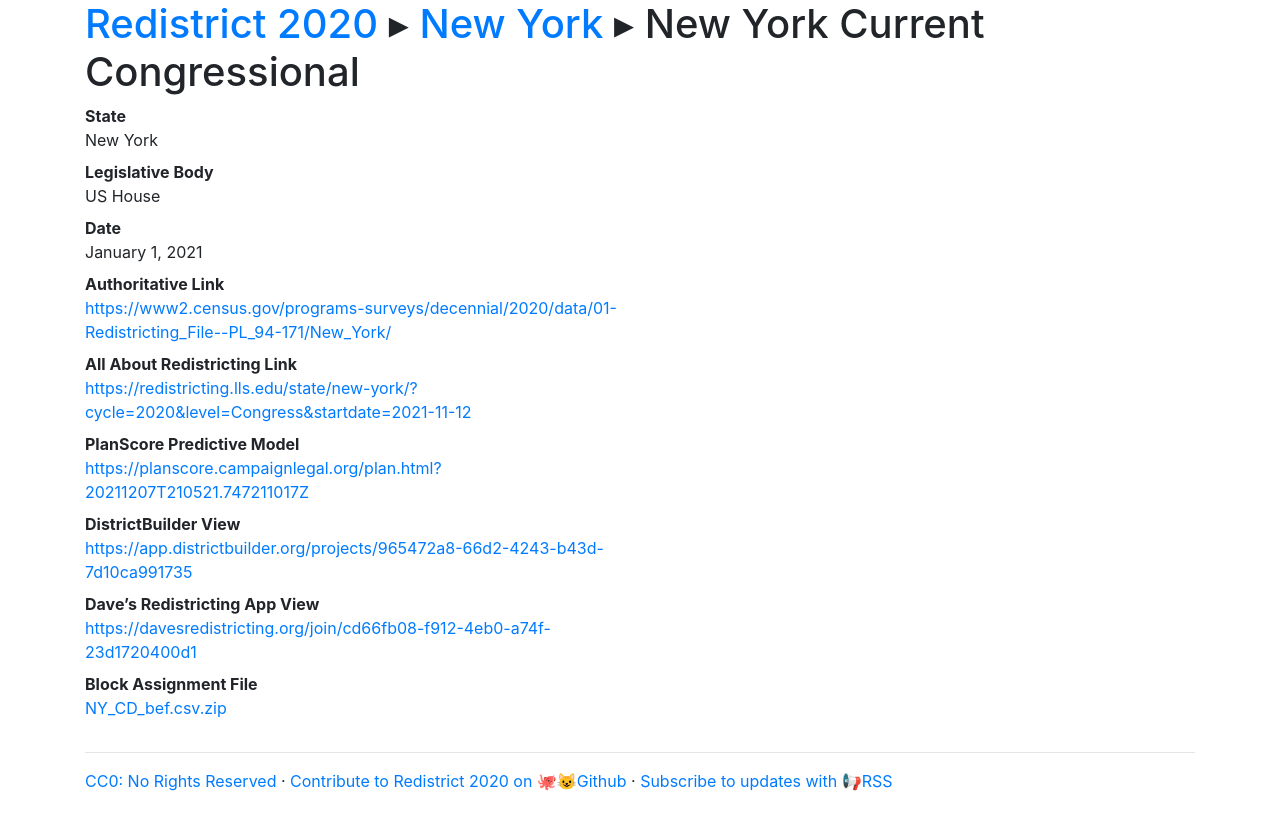
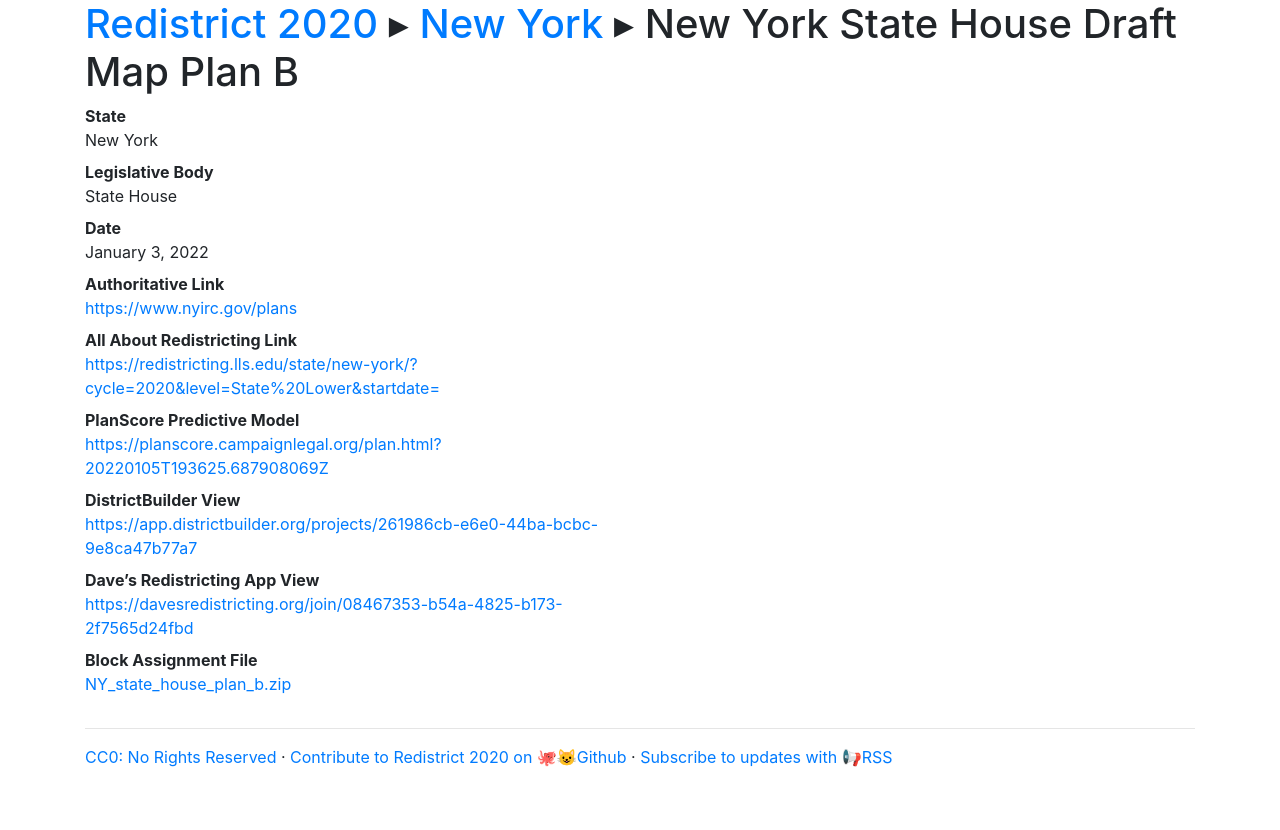
Before and after one commit to PlanScore/Redistrict2020, a Jekyll site: the page built from _plans/NY-2022-01-state-house-plan-b.md, in a window 1280 px wide. Shown: the top 830 px of the page. Built offline with Jekyll 4.4.1, drawn with Linux system fonts in a browser that asks for light colours; nearby versions of some CDN libraries.

Commit message:
Update NY-2022-01-state-house-plan-b.md

```diff
--- a/_plans/NY-2022-01-state-house-plan-b.md
+++ b/_plans/NY-2022-01-state-house-plan-b.md
@@ -1,16 +1,16 @@
 ---
 state: New York
-title: New York Current Congressional
-body: US House
-date: 2021-01-01
-authoritative_link: https://www2.census.gov/programs-surveys/decennial/2020/data/01-Redistricting_File--PL_94-171/New_York/
-allabout_link: https://redistricting.lls.edu/state/new-york/?cycle=2020&level=Congress&startdate=2021-11-12
-planscore_link: https://planscore.campaignlegal.org/plan.html?20211207T210521.747211017Z
-districtbuilder_link: https://app.districtbuilder.org/projects/965472a8-66d2-4243-b43d-7d10ca991735
-davesredist_link: https://davesredistricting.org/join/cd66fb08-f912-4eb0-a74f-23d1720400d1
+title: New York State House Draft Map Plan B
+body: State House
+date: 2022-01-03
+authoritative_link: https://www.nyirc.gov/plans
+allabout_link: https://redistricting.lls.edu/state/new-york/?cycle=2020&level=State%20Lower&startdate=
+planscore_link: https://planscore.campaignlegal.org/plan.html?20220105T193625.687908069Z
+districtbuilder_link: https://app.districtbuilder.org/projects/261986cb-e6e0-44ba-bcbc-9e8ca47b77a7
+davesredist_link: https://davesredistricting.org/join/08467353-b54a-4825-b173-2f7565d24fbd
 five38_link:
-blockassignment_file: /files/NY-2021-01/NY_CD_bef.csv.zip
 shapefile_file:
+blockassignment_file: /files/NY-2022-01/NY_state_house_plan_b.zip
 simplegeojson_file:
 
 layout: plan-page
```
